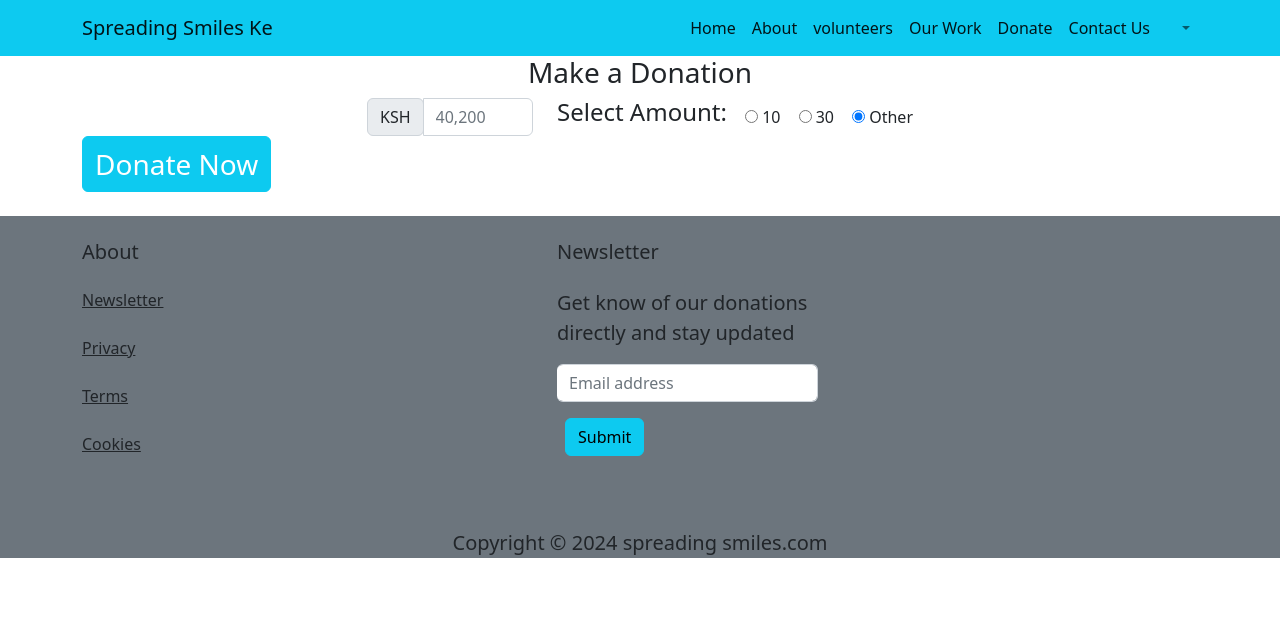
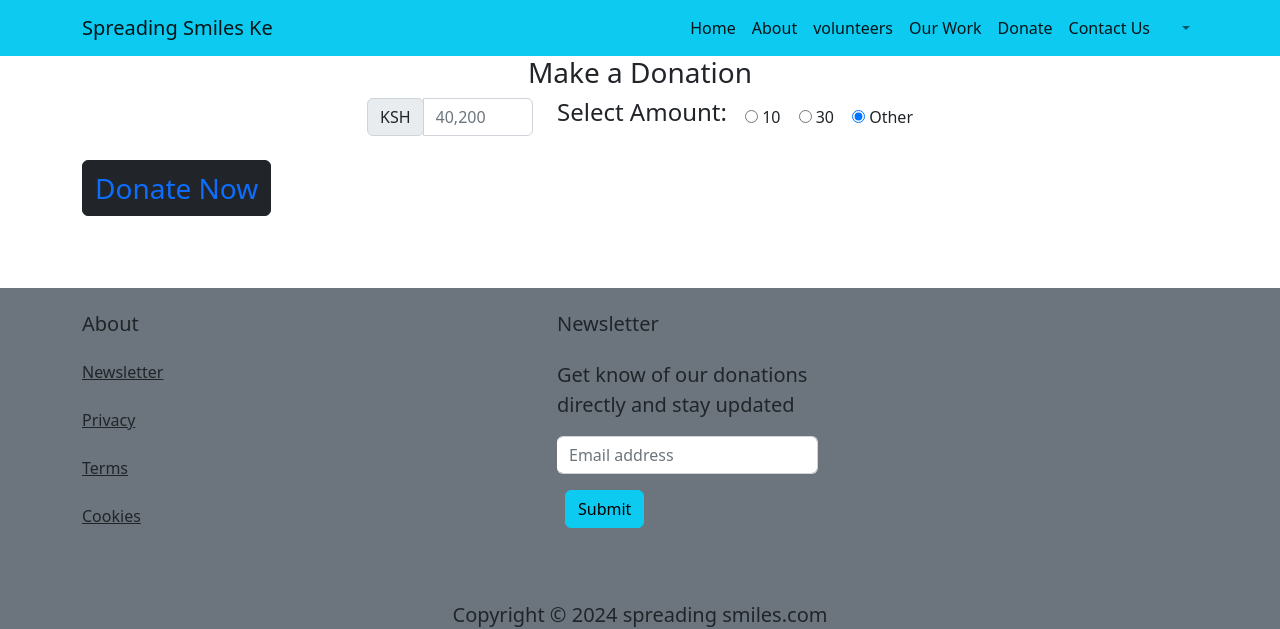
Before and after one commit to Aliwangara/basics_Project, a Django app: page /donate in a window 1280 px wide. Shown: the top 629 px of the page. Run offline with Django 5.2, Linux system fonts and the light colour scheme; a user stored in the database is signed in; some libraries are stand-ins or nearby versions.

Commit message:
added the donate button for donating funds

```diff
--- a/templates/charity.html
+++ b/templates/charity.html
@@ -1,6 +1,9 @@
 
 {% extends 'layouts/master.html' %}
 {% load static %}
+<link rel="stylesheet" href="/static/main_assets/css/styles.css">
+
+
 {% block content %}
 <div data-scroll-index='1' class="make_donation_area section_padding">
     <div class="container">
@@ -53,9 +56,10 @@
             </div>
         </div>
         <div class="row">
-            <div class="col-12">
-                <div class="btn btn-info ">
-                    <a href="#" class="text-decoration-none  text-white text-center fs-3 ">Donate Now</a>
+            <div class="col-lg-6 col-md-8 col-sm-9">
+                <div class="text-decoration-none te "><button class="btn btn-dark text-white text-decoration-none mb-5 mt-4  me-auto">
+                    <a href="#" class="text-decoration-none fs-3" >Donate Now</a></button>
+
                 </div>
             </div>
 
```
